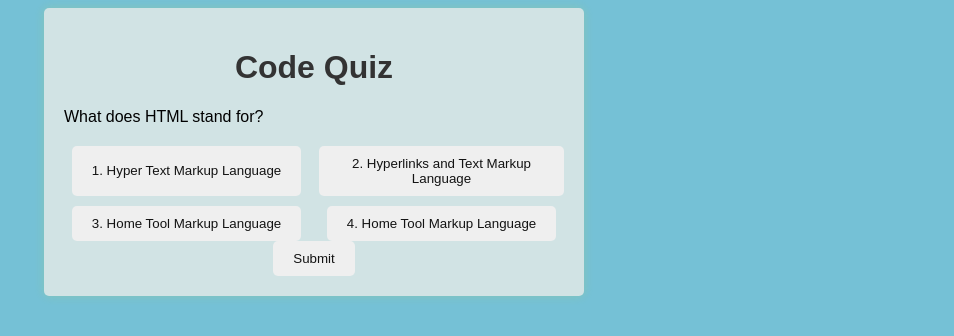
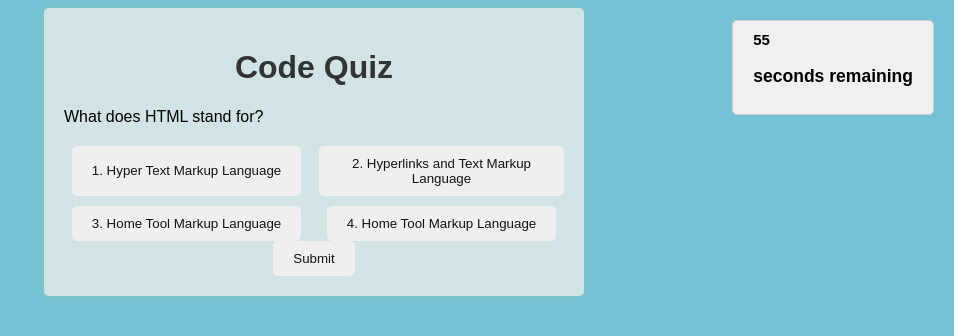
Before and after one commit to gemperador/CodeQuiz, a plain HTML site: page index.html in a window 1280 px wide. Shown: the whole page, without its empty margins (326-1280 px from the left). Drawn offline with Linux system fonts and the light colour scheme.

Commit message:
created a working timer

```diff
--- a/assets/style/script.js
+++ b/assets/style/script.js
@@ -1,3 +1,9 @@
+document.addEventListener("DOMContentLoaded", function() {
+  const timerElement = document.getElementById("timer");
+  const questionElement = document.getElementById("question");
+  const optionsElement = document.getElementById("options");
+  const submitButton = document.getElementById("submit");
+
   const quizData = [
     {
       question: "What does HTML stand for?",
@@ -12,26 +18,34 @@ const quizData = [
     {
       question: "What is the purpose of the SQL language?",
       options: ["1. To style web pages", "2. To create dynamic web content", "3. To query and manipulate databases", "4. To define the structure of a webpage"],
-    answer: "2. Cascading Style Sheets"
+      answer: "3. To query and manipulate databases"
     },
     {
-    question: "Which of the following is a backend framework for JavaScript??",
-    options: ["1. React", "2. Angular", "3. Express","4. Vue"],
+      question: "Which of the following is a backend framework for JavaScript?",
+      options: ["1. React", "2. Angular", "3. Express", "4. Vue"],
       answer: "3. Express"
     },
     {
-    question: "Which of the following is not a programming language??",
+      question: "Which of the following is not a programming language?",
       options: ["1. Python", "2. CSS", "3. Java", "4. Ruby"],
-    answer: "3. Ruby"
+      answer: "2. CSS"
     },
   ];
 
-const questionElement = document.getElementById("question");
-const optionsElement = document.getElementById("options");
-const submitButton = document.getElementById("submit");
-
   let currentQuestion = 0;
   let score = 0;
+  let timeLeft = 60;
+
+  const countdown = setInterval(() => {
+    timeLeft--;
+    timerElement.textContent = timeLeft;
+
+    if (timeLeft <= 0) {
+      clearInterval(countdown);
+      alert("Time's up!");
+      showResult();
+    }
+  }, 1000);
 
   function showQuestion() {
     const question = quizData[currentQuestion];
@@ -52,6 +66,12 @@ function selectAnswer(e) {
 
     if (selectedButton.innerText === answer) {
       score++;
+    } else {
+      timeLeft -= 10;
+      if (timeLeft < 0) {
+        timeLeft = 0;
+      }
+      timerElement.textContent = timeLeft;
     }
 
     currentQuestion++;
@@ -59,15 +79,18 @@ function selectAnswer(e) {
     if (currentQuestion < quizData.length) {
       showQuestion();
     } else {
+      clearInterval(countdown);
       showResult();
     }
   }
 
   function showResult() {
-  quiz.innerHTML = `
+    const quizElement = document.getElementById("quiz");
+    quizElement.innerHTML = `
       <h1>Quiz Completed!</h1>
       <p>Your score: ${score}/${quizData.length}</p>
     `;
   }
 
   showQuestion();
+});
--- a/assets/style/style.css
+++ b/assets/style/style.css
@@ -11,7 +11,17 @@ body {
   border-radius: 5px;
   box-shadow: 0 0 10px rgba(198, 222, 60, 0.2);
 }
-
+.timer {
+  position: absolute;
+  top: 20px;
+  right: 20px;
+  padding: 10px 20px;
+  background-color: #f0f0f0;
+  border: 1px solid #ccc;
+  border-radius: 5px;
+  font-size: 15px;
+  font-weight: bold;
+}
 h1 {
   text-align: center;
   color: #333333;
--- a/index.html
+++ b/index.html
@@ -16,6 +16,15 @@
     <button id="submit">Submit</button>
   </div>
 
+  <main>
+    <div class="card timer">
+      <div class="timer-text">
+        <div class="large-font timer-count" id="timer">60</div>
+        <h3>seconds remaining</h3>
+      </div>
+    </div>
+  </main>
+
   <script src="assets/style/script.js"></script>
 </body>
 </html>
```
Lines whose indentation alone changed are shown as unchanged.
